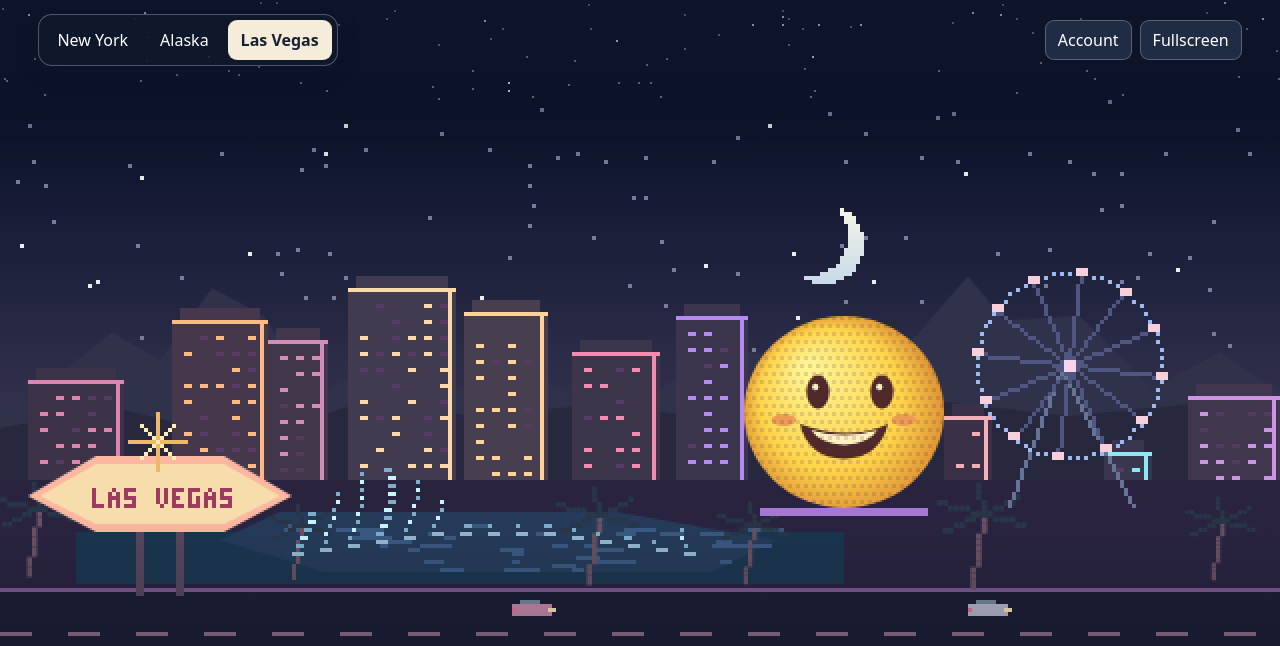
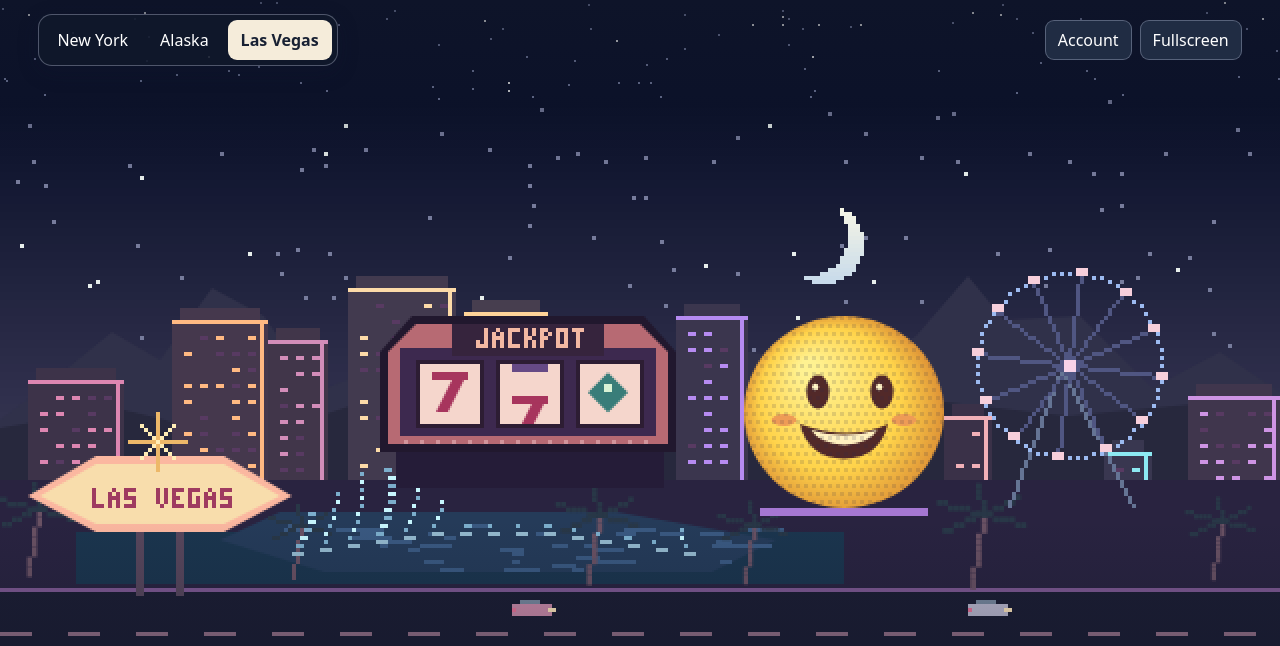
Before and after one commit to bhu103-data/pixel-shader-switches, a plain HTML site: page usa/scene.html in a window 1280 px wide. Both pictures are taken after a click on the button "Las Vegas". Shown: the top 646 px of the page. Drawn offline with Linux system fonts and the light colour scheme.

Commit message:
Add a Las Vegas slot jackpot and falling cash

```diff
--- a/usa/atlas.js
+++ b/usa/atlas.js
@@ -464,20 +464,25 @@ function alaskaMotion(time,night){
 const vegasRidge=[[0,80],[12,71],[28,58],[40,65],[53,47],[66,54],[79,73],[97,66],[111,73],[131,69],[156,78],[181,62],[195,64],[213,68],[229,59],[242,44],[251,55],[270,54],[288,72],[305,63],[320,73]];
 const vegasGlyphs={
   L:['100','100','100','100','111'],A:['010','101','111','101','101'],S:['111','100','111','001','111'],
-  V:['101','101','101','101','010'],E:['111','100','110','100','111'],G:['111','100','101','101','111']
+  V:['101','101','101','101','010'],E:['111','100','110','100','111'],G:['111','100','101','101','111'],
+  J:['001','001','001','101','111'],C:['111','100','100','100','111'],K:['101','101','110','101','101'],
+  P:['110','101','110','100','100'],O:['111','101','101','101','111'],T:['111','010','010','010','010']
 };
+function vegasText(text,x,y,color){
+  for(const [index,letter] of [...text].entries()){
+    const glyph=vegasGlyphs[letter];
+    if(!glyph) continue;
+    glyph.forEach((row,dy)=>[...row].forEach((cell,dx)=>{
+      if(cell==='1') rect(x+index*4+dx,y+dy,1,1,color);
+    }));
+  }
+}
 function vegasSign(night){
   rect(34,103,2,21,'#57465c');
   rect(44,103,2,21,'#57465c');
   pixels([[7,99],[24,89],[56,89],[73,99],[56,108],[24,108]],night?'#fbb7a0':'#e8aa8d');
   pixels([[10,99],[24,91],[56,91],[70,99],[56,106],[24,106]],night?'#f8ddac':'#f3d3a4');
-  for(const [i,letter] of [...'LAS VEGAS'].entries()){
-    const glyph=vegasGlyphs[letter];
-    if(!glyph) continue;
-    glyph.forEach((row,y)=>[...row].forEach((cell,x)=>{
-      if(cell==='1') rect(23+i*4+x,97+y,1,1,'#9f3b60');
-    }));
-  }
+  vegasText('LAS VEGAS',23,97,'#9f3b60');
   line(39,78,39,92,'#edb869');
   line(32,85,46,85,'#edb869');
   line(35,81,43,89,'#ffedb6');
@@ -631,7 +636,100 @@ function vegasSphere(elapsed,night){
   rect(190,102,42,2,night?'#a577d2':'#84668a');
 }
 
-function vegasMotion(time,night,displayTime){
+const jackpotAt=3.8;
+const jackpotRandom=rng(777);
+const jackpotRain=Array.from({length:118},(_,index)=>{
+  const bill=index%3===0;
+  return {bill,x:jackpotRandom()*324-2,delay:jackpotRandom()*2.8,
+    duration:(bill?4.1:2.45)+jackpotRandom()*1.55,phase:jackpotRandom()*Math.PI*2,scale:.65+jackpotRandom()*.62};
+});
+const jackpotSparks=Array.from({length:28},()=>({
+  angle:jackpotRandom()*Math.PI*2,speed:18+jackpotRandom()*77,life:.42+jackpotRandom()*.57
+}));
+function slotSymbol(symbol,x,y){
+  if(symbol===0){
+    rect(x-4,y-5,9,2,'#a7355d');
+    pixels([[x+1,y-3],[x+4,y-3],[x,y+5],[x-3,y+5]],'#a7355d');
+  }else if(symbol===1){
+    pixels([[x,y-5],[x+5,y],[x,y+5],[x-5,y]],'#397d79');
+    rect(x-1,y-2,2,2,'#d8f2d5');
+  }else{
+    for(const bar of [-3,1]) rect(x-4,y+bar,9,2,'#664a85');
+  }
+}
+function jackpotMarquee(time){
+  const age=time-jackpotAt;
+  const lit=smooth(age/.12)*(1-smooth((age-4.6)/1.6));
+  const glow=ctx.createRadialGradient(132,74,4,132,74,45);
+  glow.addColorStop(0,'#ffe89e');
+  glow.addColorStop(1,'#ffc86c00');
+  ctx.save();
+  ctx.globalAlpha=.32*lit;
+  rect(87,29,90,90,glow);
+  ctx.restore();
+  rect(99,76,67,21,'#251c38');
+  pixels([[95,63],[103,54],[161,54],[169,63],[169,88],[95,88]],'#21182e');
+  pixels([[97,63],[104,56],[160,56],[167,63],[167,86],[97,86]],mix(0xb76a73,0xffd778,lit));
+  rect(100,62,64,22,'#3d294f');
+  rect(113,56,38,8,'#36243d');
+  vegasText('JACKPOT',119,57,mix(0xf3b8a3,0xffefad,lit));
+  for(let x=101;x<165;x+=4){
+    rect(x,85,1,1,mix(0xd3959b,0xffffbe,lit));
+  }
+  for(let reel=0;reel<3;reel++){
+    const x=112+reel*20;
+    const progress=Math.min(1,time/(2.7+reel*.55));
+    const position=lerp(1+reel%2,18+6*reel,1-(1-progress)**2);
+    const symbol=Math.floor(position);
+    const scroll=(position-symbol)*14;
+    rect(x-8,65,17,17,'#2d1d33');
+    rect(x-7,66,15,15,mix(0xf5d6cc,0xffebae,lit));
+    ctx.save();
+    ctx.beginPath();
+    ctx.rect(x-7,66,15,15);
+    ctx.clip();
+    for(const step of [-1,0,1]) slotSymbol((symbol+step+3)%3,x,73+step*14-scroll);
+    ctx.restore();
+  }
+  for(const spark of jackpotSparks){
+    if(age<0 || age>=spark.life) continue;
+    const x=132+Math.cos(spark.angle)*spark.speed*age;
+    const y=73+Math.sin(spark.angle)*spark.speed*age+32*age*age;
+    ctx.save();
+    ctx.globalAlpha=1-age/spark.life;
+    rect(x-2,y,5,1,'#ffda77');
+    rect(x,y-2,1,5,'#fff3b0');
+    ctx.restore();
+  }
+}
+function fallingJackpot(age,skyTop){
+  for(const {bill,x,delay,duration,phase,scale} of jackpotRain){
+    const progress=(age-delay)/duration;
+    if(progress<0 || progress>1) continue;
+    const motion=bill?progress:progress*(.58+.42*progress);
+    const y=lerp(skyTop-7,153,motion);
+    const sway=Math.sin(phase+progress*Math.PI*(bill?4:2))*(bill?8:3);
+    const flip=Math.cos(phase+progress*Math.PI*(bill?5:8));
+    ctx.save();
+    ctx.translate(Math.round(x+sway),Math.round(y));
+    ctx.rotate(Math.sin(phase+progress*Math.PI*3)*(bill?.42:.24));
+    ctx.scale(scale*Math.max(.28,Math.abs(flip)),scale);
+    if(bill){
+      rect(-6,-3,12,6,'#2c633f');
+      rect(-5,-2,10,4,flip>0?'#c5e5a1':'#89bf82');
+      rect(-1,-2,3,4,'#508a59');
+      rect(-4,0,2,1,'#629b67');
+      rect(3,0,2,1,'#629b67');
+    }else{
+      sphereOval(0,0,3.7,4.3,'#a66027');
+      sphereOval(0,-.45,3.1,3.6,flip>0?'#ffd45e':'#e9a938');
+      rect(-1,-2,1,3,'#fff0aa');
+    }
+    ctx.restore();
+  }
+}
+
+function vegasMotion(time,night,displayTime,skyTop){
   vegasSphere(displayTime,night);
   const wheelX=267,wheelY=66,wheelR=23;
   const rotation=time*.28;
@@ -668,12 +766,15 @@ function vegasMotion(time,night,displayTime){
       rect(x+(velocity>0?0:9),lane+1,1,1,'#eb7398');
     }
   }
+  const jackpotTime=displayTime%29;
+  jackpotMarquee(jackpotTime);
+  fallingJackpot(jackpotTime-jackpotAt-.24,skyTop);
 }
 
 const regions={
   ny:{name:'New York',description:'New York skyline with the Statue of Liberty, Brooklyn Bridge, Central Park, Times Square, an elevated train, four Elementals, Iron Spider, and Mysterio.',landscape:nyLandscape,horizon:'#293247'},
   ak:{name:'Alaska',description:'Alaska with snowy peaks, a glacial fjord, a cabin in the woods, a moose, and a brown bear.',landscape:alaskaLandscape,horizon:'#20323e'},
-  lv:{name:'Las Vegas',description:'A desert skyline with the neon Las Vegas Strip, animated fountains, the High Roller observation wheel, and the Sphere cycling between a yellow smiley, the Moon, and a basketball.',landscape:vegasLandscape,horizon:'#1c1d33'}
+  lv:{name:'Las Vegas',description:'The neon Las Vegas Strip with fountains, the High Roller, the animated Sphere, and a slot machine jackpot raining dollar bills and gold coins.',landscape:vegasLandscape,horizon:'#1c1d33'}
 };
 
 const chase = [
@@ -1175,7 +1276,7 @@ function draw(){
     }else if(state.region==='ak'){
       alaskaMotion(time,index===1);
       smallFish(time,index===1);
-    }else vegasMotion(time,index===1,elapsed-vegasDisplayStart);
+    }else vegasMotion(time,index===1,elapsed-vegasDisplayStart,-layer.offset/2);
     if(state.season===3 && state.region!=='lv'){
       for(const [x,y,speed,phase] of flakes) {
         const size=speed>18?2:1;
--- a/usa/scene.html
+++ b/usa/scene.html
@@ -6,7 +6,7 @@
 <meta name="description" content="Animated fullscreen pixel panoramas of New York, Alaska, and Las Vegas.">
 <title>Explore the Maps | Pixel Atlas</title>
 <link rel="stylesheet" href="style.css">
-<script src="atlas.js?v=day-cycle" defer></script>
+<script src="atlas.js?v=vegas-jackpot" defer></script>
 </head>
 <body>
 <main id="stage" aria-label="Fullscreen pixel panorama">
```
